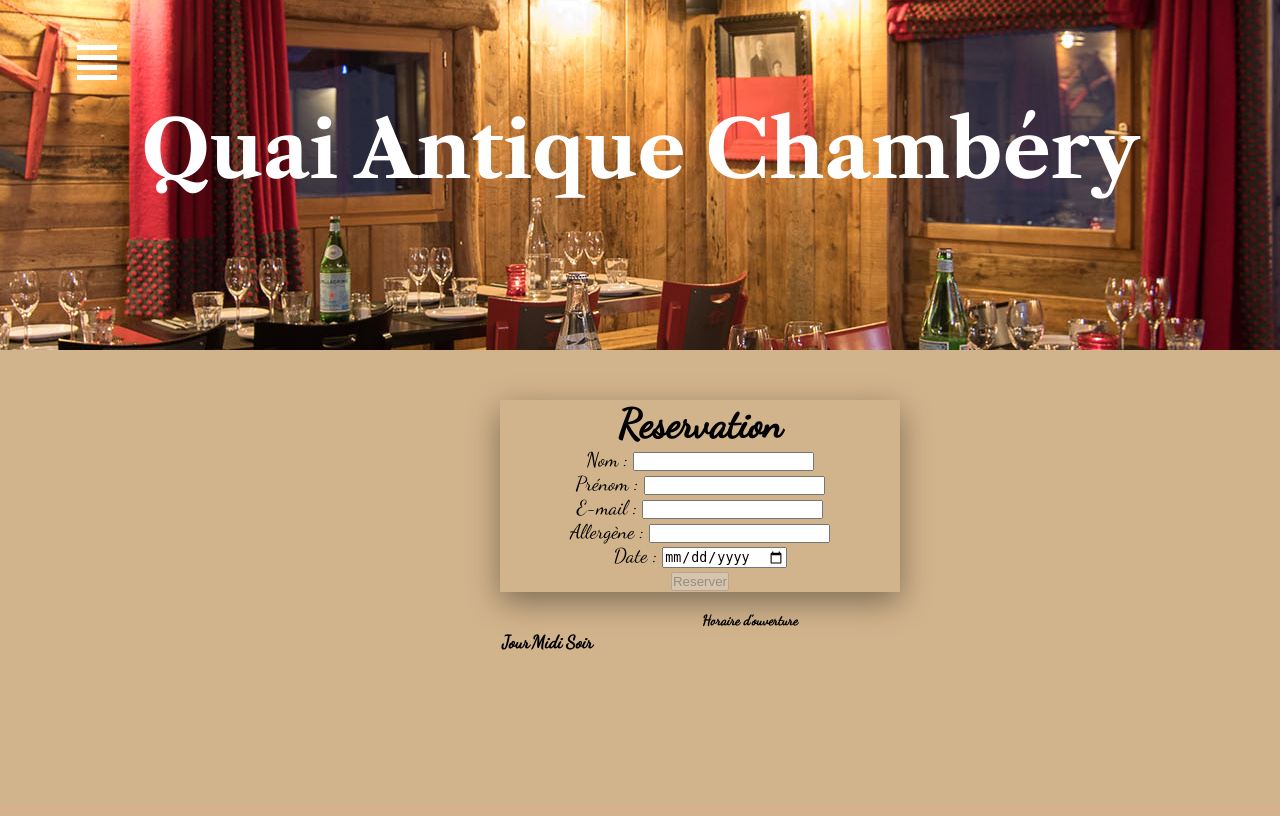
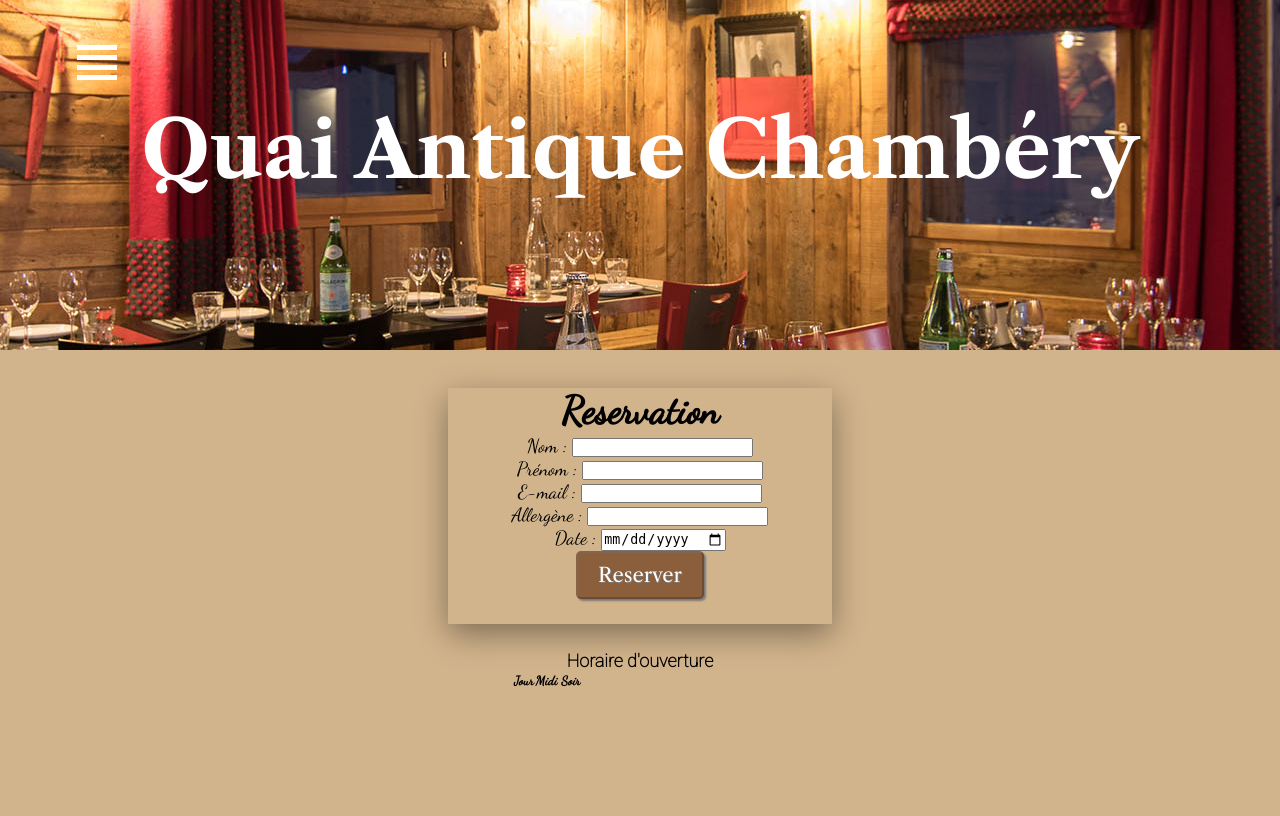
Before and after one commit to GDel84/ArnaudMichant, a Symfony app: template templates/reservation.html.twig in a window 1280 px wide. Before the commit the page ends 650 px from the top, so only its background shows below. Run offline with Twig, Linux system fonts and the light colour scheme; the template is opened without the code that fills it, so the values that code supplies are empty; some libraries are stand-ins or nearby versions.

Commit message:
responsive

```diff
--- a/public/css/style.css
+++ b/public/css/style.css
@@ -5,7 +5,7 @@
   padding: 0;
 }
 html{
-  font-size: 20px;
+  font-size: 16px;
 }
 
 body {
@@ -160,15 +148,46 @@
 /*-------login--------*/
 
 .carte-log{
-  width: 400px;
+  font-size: 1.2em;
+  width: 18%;
   height: auto;
   box-shadow: 0 10px 30px rgba(0,0,0,0.4);
   text-align: center;
-  position: absolute;
-  margin: 50px 0 200px 500px;
+  position: relative;
+  margin: auto;
+  margin-top: 3%;
+  padding-bottom: 2%;
 }
-/*-------header-----*/
-.header-text {
+.wooden-button-log{
+  background-color: #8B5E3C;
+  color: white;
+  font-family:'Libre Caslon Text';
+  padding: 10px 20px;
+  border-radius: 5px;
+  box-shadow: 2px 2px 2px #7A7A7A;
+  text-shadow: 1px 1px #7A7A7A;
+  font-size: 20px;
+  cursor: pointer;
+  margin: auto;
+  transition: all 0.3s;
+}
+.wooden-button-log:hover {
+  background-color: #664C28;
+  box-shadow: 3px 3px 3px #7A7A7A;
+
+}
+/*-------Register--------*/
+.register{
+  font-size: 1.4em;
+  width: 32%;
+}
+
+/*-------Reservation---------*/
+.reservation{
+  width: 30%;
+}
+/*----------header----------*/
+.header {
   display: block;
   width: 100%;
   height: 350px;
@@ -348,42 +385,59 @@
 .price{
   font-weight:bold;
 }
+@media screen and (max-width: 1000px) {
+  .carte {
 
+  }
+}
 /*-------------Footer-----------*/
 h2{
-  font-size: 14px;
+  font-size: 1.4em;
   font-weight:bold;
-
+  font-family: 'ROBOTO', Helvetica, sans-serif;
 }
 .footerBlock{
   position: relative;
   width: 50%;
-  margin: 10px 0% 15% 32%;
+  margin: 2% 0% 15% 40%;
+  background-color: #8B5E3C;
+
 }
 .footer{
-  width: 500px;
+  width: 40%;
   height: 100%;
-  font-size: 10px;
+  font-size: 0.8em;
   text-align: center;
-  margin: 5% 0% 0 0;
   position: absolute;
+  background-color: #8B5E3C;
 }
-@media screen and (max-width: 1300px) {
+
+@media screen and (max-width: 1000px) {
+  h2{
+    margin-left: 80%;
+    font-size: 1em;
+    width: 100%;
+  }
   .footer{
-    font-size: 18px;
-    margin-right: 50%;
+    font-size: 1.4em;
+    text-align: center;
   }
   .footerBlock{
-    margin: 10px 0% 30% 25%;
+    position: relative;
+    width: 50%;
+    margin: 2% 0% 15% 25%;
   }
 }
-  @media screen and (max-width: 1000px) {
-    .footerBlock{
-      margin: 10px 0% 30% 25%;
-    }
-}
 @media screen and (max-width: 550px) {
+  h2{
+    font-size: 1.5em;
+  }
   .footer{
-    font-size: 25px;
+    font-size: 1.5em;
+  }
+  .footerBlock{
+    position: relative;
+    width: 50%;
+    margin: 2% 0% 15% 15%;
   }
 }
--- a/templates/nav.html.twig
+++ b/templates/nav.html.twig
@@ -22,7 +22,6 @@
             {% if is_granted('ROLE_ADMIN') %}
               <li><a href="{{ path('admin_accueil') }}">Section Admin</a></li>
             {% endif %}
-            <li><a href="{{path('accueil')}}">Accueil</a></li>
             <li><a href="{{path('carte')}}">Carte</a></li>
             <li><a href="{{path('reservation')}}">Reserver</a></li>
             {% if app.user %}
@@ -35,7 +34,7 @@
         </nav>
 
       </div>
-        <div class="header-text">
+        <div class="header">
           <h1 class="title" >Quai Antique Chambéry</h1>
         </div>
   </div>
--- a/templates/reservation.html.twig
+++ b/templates/reservation.html.twig
@@ -161,89 +161,60 @@
     });
 }
 
-{# function getPlace(){
-    $.ajax({
-            url: "/getplace",
-            type: "POST",
-            data: {"place": $('#selectPax').val()},
-            dataType:'json',
-            success: function (response) {
-                var place = response;
-                console.log(place);
-
-
-                //var userInput = $("#selectPax").val();
-                //console.log("Valeur saisie : " + userInput);
-
-
-            },
-
-
-            //$('#textPax').prop( "hidden", false )
-            //$('#textPax').prop( "disabled", false );
-
-            error: function(error){
-                console.log("Something went wrong", error);
-            }
-        });
-    } #}
 
 
 
 </script>
 {% endblock %}
-<div class="carte-log">
+<div class="carte-log reservation">
 <h1>Reservation</h1>
 
-<section class="container">
-    <div class="row">
-        <div class="col">
             <form action="{{ path('reservation') }}" method="POST">
                 {# <input type="text" id="reservations_form_Name" name="reservations_form[Name]" required="required" class="form-control"> #}
                 <div>
                     <label for="name">Nom :</label>
-                    <input type="text" id="name" name="user_name" value="{% if user %}{{user.name}}{% endif %}">
+                    <input class="form-control" type="text" id="name" name="user_name" value="{% if user %}{{user.name}}{% endif %}">
                 </div>
 
                 <div>
                     <label for="LastName">Prénom :</label>
-                    <input type="text" id="LastName" name="user_LastName">
+                    <input class="form-control" type="text" id="LastName" name="user_LastName">
                 </div>
 
                 <div>
                     <label for="email">E-mail :</label>
-                    <input type="text" id="eamil" name="user_email" value="{% if user %}{{ user.email}}{% endif %}">
+                    <input class="form-control" type="text" id="eamil" name="user_email" value="{% if user %}{{ user.email}}{% endif %}">
                 </div>
                 <div>
                     <label for="schedule">Allergène :</label>
-                    <input type="text" id="" name="user_scheduled" value="{% if user %}{{ user.mentionsAllergene}}{% endif %}">
+                    <input class="form-control" type="text" id="" name="user_scheduled" value="{% if user %}{{ user.mentionsAllergene}}{% endif %}">
                 </div>
 
                 <div>
                     <label for="schedule">Date :</label>
-                    <input type="date" id="scheduledDate" name="user_scheduled" onChange="getDate()">
+                    <input class="form-control" type="date" id="scheduledDate" name="user_scheduled" onChange="getDate()">
                 </div>
 
                 <div>
                     <label for="time" id="labelTime">Horaire :</label>
-                    <select name="time" id="time-select" onChange="getDispo()">
+                    <select class="form-control" name="time" id="time-select" onChange="getDispo()">
                     </select>
                 </div>
 
                 <div id="Pax">
                     <label for="nbcouverts">Nombre de personne :</label>
-                    <select  name="nbcouverts" id="selectPax"></select>
+                    <select  class="form-control" name="nbcouverts" id="selectPax"></select>
                 </div>
 
                 <div class="" id="msgError" name="" >
                     <p id="msgErrorText"></p>
                 </div>
 
-                <button type="submit" class="btn btn-secondary" id="btn-resa" name="">Reserver</button>
+                <button type="submit" class="wooden-button-log" id="btn-resa" name="">Reserver</button>
             </form>
-        </div>
+
     </div>
-</section>
-{% include 'footer.html.twig' %}
-
+<div class="footerBlock">
+    {% include 'footer.html.twig' %}
+</div>
 {% endblock %}
```
Also changed, not shown: other parts of public/css/style.css (+34 -28 lines), templates/registration/register.html.twig (+12 -14 lines), templates/security/login.html.twig (+9 -9 lines).
